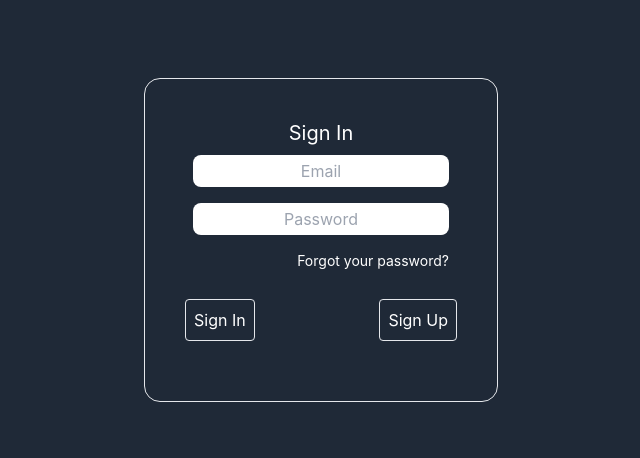
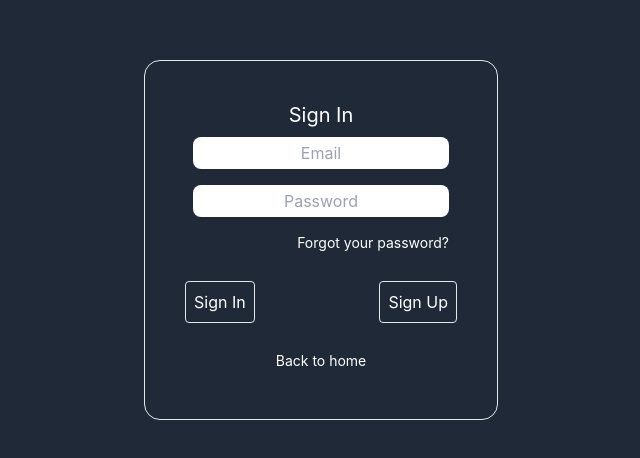
Before and after one commit to nma-notes/webapp, a React (Vite) app: page /sign_in in a window 1280 px wide. Shown: the part 160-618 px from the top of the page, without its empty margins (319-959 px from the left). Built offline with nearby package versions, Linux system fonts and the light colour scheme.

Commit message:
add back to home link

```diff
--- a/src/routes/sign_in.tsx
+++ b/src/routes/sign_in.tsx
@@ -23,6 +23,9 @@ export default function SignIn() {
           <Button>Sign In</Button>
           <LinkButton to={"/sign_up"}>Sign Up</LinkButton>
         </div>
+        <Link to={"/"} className={"hover:underline m-2 text-sm"}>
+          Back to home
+        </Link>
       </form>
     </div>
   );
```
